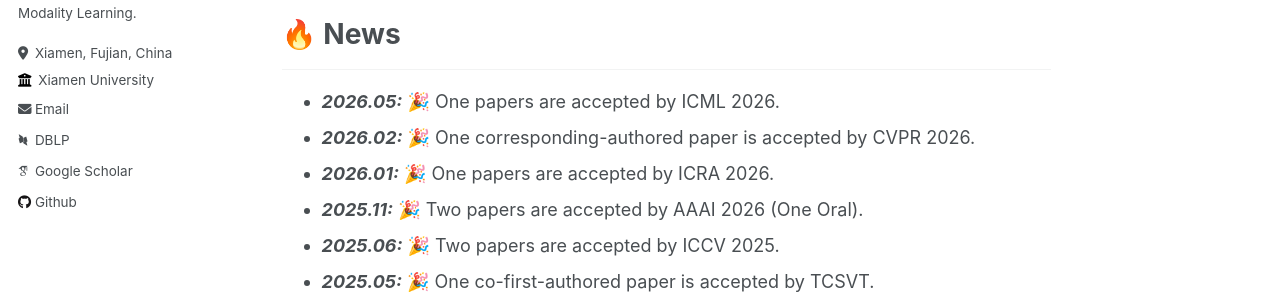
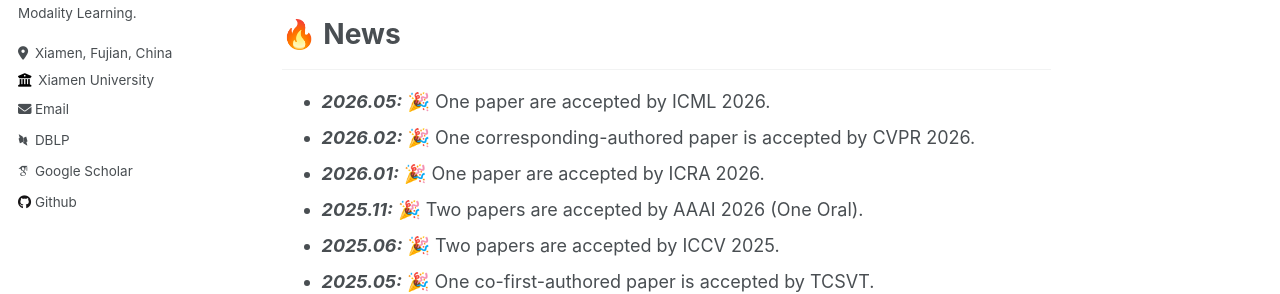
Before and after one commit to shijiangming1/shijiangming1.github.io, a Jekyll site: the page built from _pages/about.md, in a window 1280 px wide and 900 px high. Shown: the part 299-593 px from the top of the window. Built offline with Jekyll 4.4.1, drawn with Linux system fonts in a browser that asks for light colours; some web fonts are replaced.

Commit message:
Update about.md

```diff
--- a/_pages/about.md
+++ b/_pages/about.md
@@ -17,13 +17,13 @@ Hi, my name is Jiangming Shi (Chinese: 施江鸣), a Ph.D. Candidate student in
 <hr>
 <ul>
   <li>
-    <strong><i>2026.05:</i></strong> 🎉 One papers are accepted by ICML 2026.
+    <strong><i>2026.05:</i></strong> 🎉 One paper are accepted by ICML 2026.
   </li>
   <li>
     <strong><i>2026.02:</i></strong> 🎉 One corresponding-authored paper is accepted by CVPR 2026.
   </li>
   <li>
-    <strong><i>2026.01:</i></strong> 🎉 One papers are accepted by ICRA 2026.
+    <strong><i>2026.01:</i></strong> 🎉 One paper are accepted by ICRA 2026.
   </li>
   <li>
     <strong><i>2025.11:</i></strong> 🎉 Two papers are accepted by AAAI 2026 (One Oral).
```
